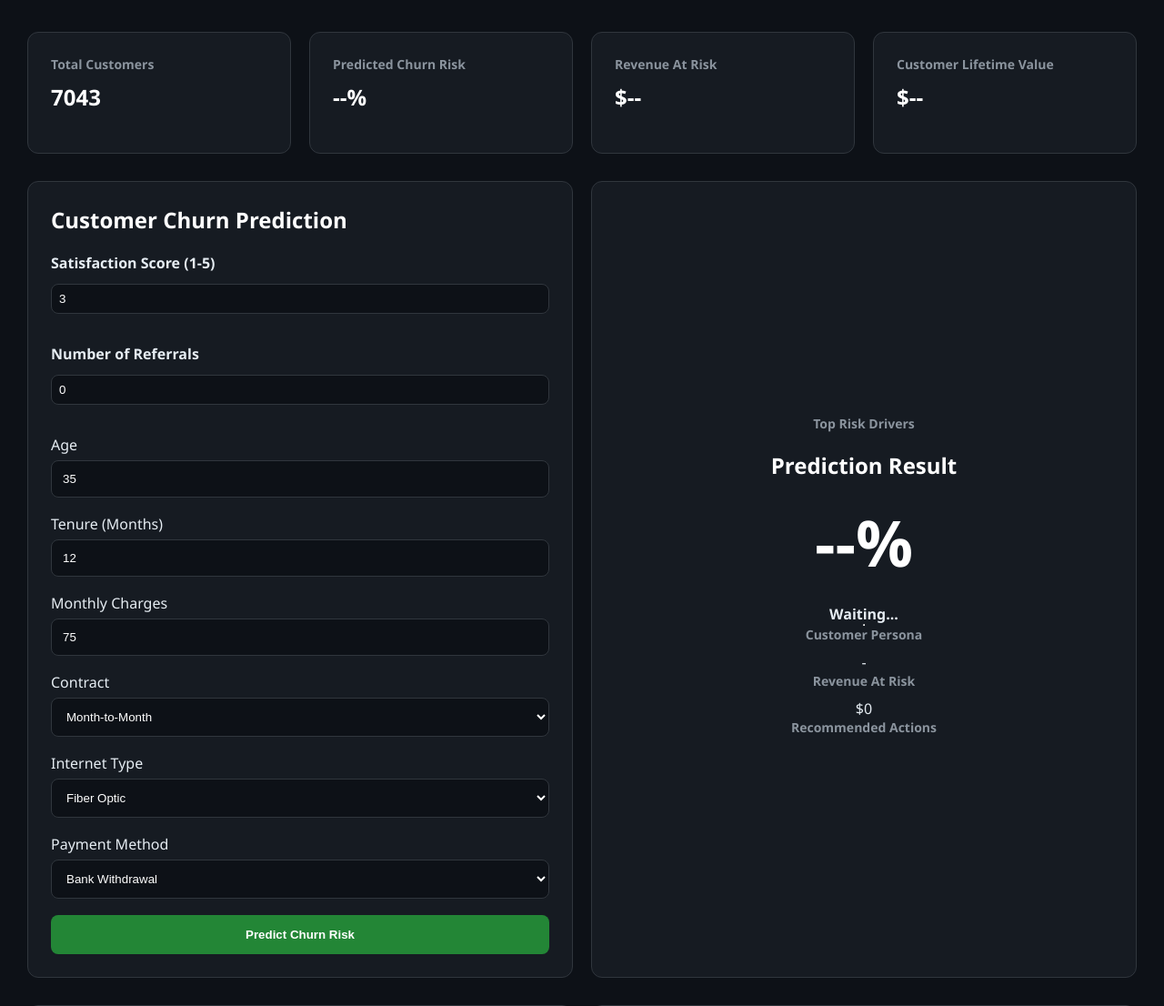
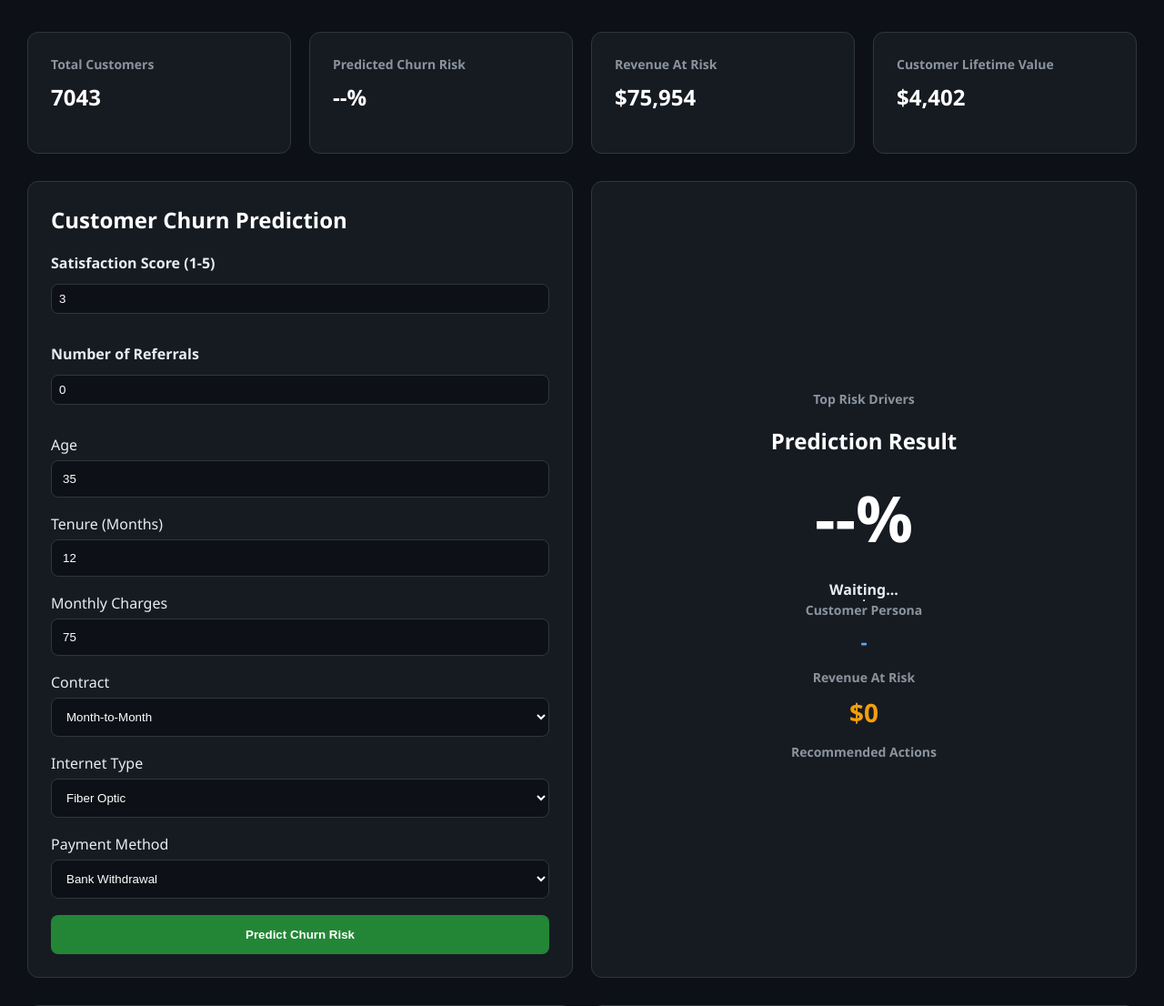
Before and after one commit to mohitha-j/Customer-Churn-Intelligence-Platform, a FastAPI app: page / in a window 1280 px wide. Shown: the part 111-1217 px from the top of the page at 91% size. Run offline with FastAPI, Linux system fonts and the light colour scheme; parts of the project's set-up code (start-up, migrations or seed data) failed here and were passed over.

Commit message:
Added customer segment revenue risk and recommendations

```diff
--- a/Backend/static/styles.css
+++ b/Backend/static/styles.css
@@ -176,3 +176,29 @@ canvas {
     width: 100%;
     padding: 8px;
 }
+.info-section{
+    margin-top:30px;
+}
+
+#persona{
+    font-size:22px;
+    font-weight:bold;
+    color:#60a5fa;
+    margin-bottom:15px;
+}
+
+#revenueRiskPrediction{
+    font-size:28px;
+    font-weight:bold;
+    color:#f59e0b;
+    margin-bottom:15px;
+}
+
+#recommendations{
+    text-align:left;
+    padding-left:20px;
+}
+
+#recommendations li{
+    margin-bottom:8px;
+}
```
Also changed, not shown: Backend/static/dashboard.js (+21 -20 lines).
